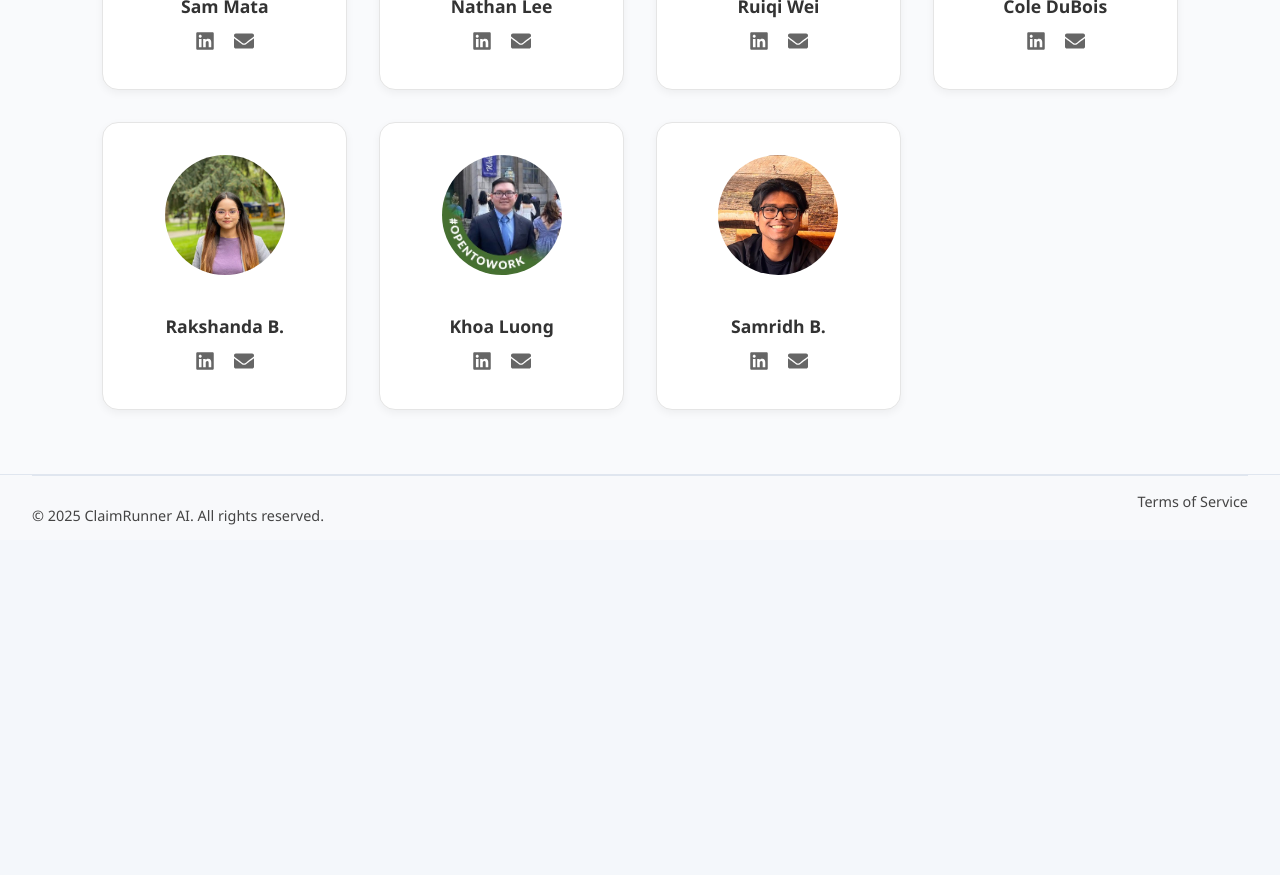
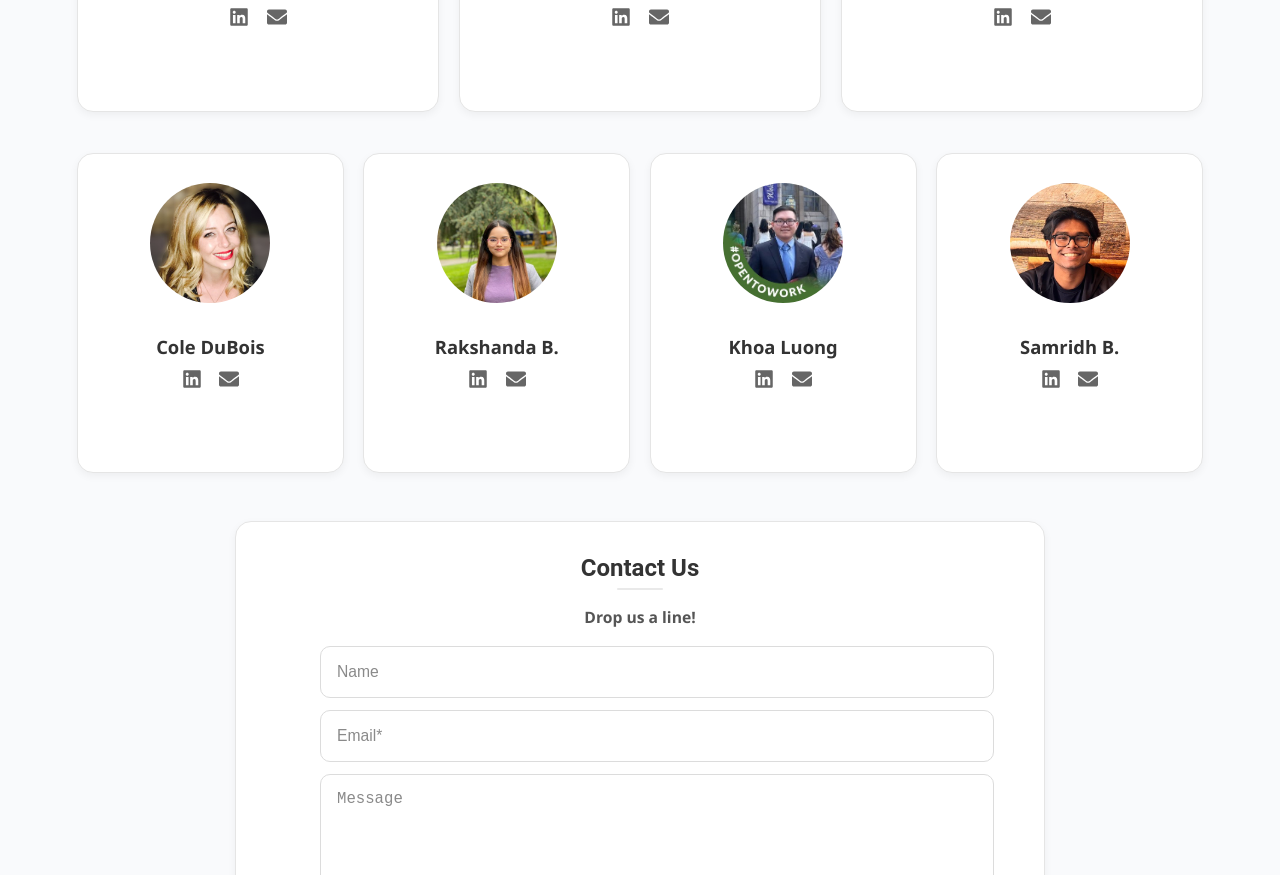
Before and after one commit to rakkshanda/claimrunner.ai, a React (Create React App) app: page /team in a window 1280 px wide. Shown: the part 480-1355 px from the top of the page. Before the commit the page ends 1020 px from the top, so only its background shows below. Built offline with nearby package versions, Linux system fonts and the light colour scheme.

Commit message:
team card layout and ocntact form

```diff
--- a/src/pages/Home.jsx
+++ b/src/pages/Home.jsx
@@ -1,6 +1,6 @@
 import { useNavigate } from 'react-router-dom';
 import './Home.scss';
-import heroImage from '../media/homep.svg';
+import heroImage from '../media/homep.png';
 import missionImage from '../media/mission.svg';
 
 function Home() {
--- a/src/pages/Team.jsx
+++ b/src/pages/Team.jsx
@@ -1,7 +1,7 @@
+import React, { useState } from 'react';
 import './Team.scss';
 import { FaLinkedin, FaEnvelope } from 'react-icons/fa';
 
-import missionImage from '../media/mission.svg';
 import RakshandaImg from '../media/team/Rakshanda.jpeg';
 import SamImg from '../media/team/Sam.jpeg';
 import ColeImg from '../media/team/Cole.jpeg';
@@ -10,10 +10,17 @@ import KhoaImg from '../media/team/Khoa.jpeg';
 import SamridhImg from '../media/team/Samridh.jpeg';
 import NathanImg from '../media/team/Nathan.jpeg';
 
-const team = [
+// ---- Your Google Apps Script endpoint ----
+const CONTACT_URL = 'https://script.google.com/macros/s/AKfycbzpp9mNLOSxhbsgP5Ie8PUAxJ9eHggIbsH5Cgbze-ZZM0FH7RlgJWpRCm4BsZdfLPCU/exec';
+
+
+const firstRow = [
   { name: 'Sam Mata', img: SamImg, linkedin: 'https://www.linkedin.com/in/sam-mata-3048108b/', email: 'sam@claimrunner.ai' },
   { name: 'Nathan Lee', img: NathanImg, linkedin: 'https://www.linkedin.com/in/nathanleeuw/', email: 'nathanlee00873@gmail.com' },
-  { name: 'Ruiqi Wei', img: RuiqiImg, linkedin: 'https://www.linkedin.com/in/ruiqiwei/', email: 'ruwei@uw.edu' },
+  { name: 'Ruiqi Wei', img: RuiqiImg, linkedin: 'https://www.linkedin.com/in/ruiqiwei/', email: 'ruwei@uw.edu' }
+];
+
+const secondRow = [
   { name: 'Cole DuBois', img: ColeImg, linkedin: 'https://www.linkedin.com/in/coledubois/', email: 'contactcole@gmail.com' },
   { name: 'Rakshanda B.', img: RakshandaImg, linkedin: 'https://www.linkedin.com/in/rakkshanda/', email: 'rakksh@uw.edu' },
   { name: 'Khoa Luong', img: KhoaImg, linkedin: 'https://www.linkedin.com/in/khoaluong99/', email: 'khoal@uw.edu' },
@@ -21,25 +28,140 @@ const team = [
 ];
 
 export default function Team() {
+  const [sending, setSending] = useState(false);
+  const [status, setStatus] = useState(null); // { type: 'ok'|'err', msg: string }
+
+  const submitContact = async (e) => {
+    e.preventDefault();
+    const form = e.currentTarget;
+
+    const data = {
+      name: form.name.value.trim(),
+      email: form.email.value.trim(),
+      message: form.message.value.trim(),
+      signup: form.signup.checked, // writes "Yes"/"No" in the "Sign-up" column
+    };
+
+    // minimal validation
+    if (!data.email || !data.message) {
+      setStatus({ type: 'err', msg: 'Please provide at least Email and Message.' });
+      return;
+    }
+
+    try {
+      setSending(true);
+      setStatus(null);
+
+     const payload = new URLSearchParams({
+      name: data.name,
+      email: data.email,
+      message: data.message,
+      signup: data.signup ? 'Yes' : 'No',
+    });
+
+    const res = await fetch(CONTACT_URL, {
+      method: 'POST',
+      // ⚠️ Do NOT set headers here — let the browser set them.
+      body: payload,
+    });
+
+    // Try to read JSON; fall back to res.ok so opaque responses still pass
+    let ok = false;
+    try {
+      const txt = await res.text();
+      ok = (txt && JSON.parse(txt).ok === true) || res.ok;
+    } catch {
+      ok = res.ok || res.type === 'opaque';
+    }
+
+    if (ok) {
+      setStatus({ type: 'ok', msg: 'Thanks! Your message has been sent.' });
+      form.reset();
+    } else {
+      throw new Error('Submission failed');
+    }
+  } catch (err) {
+    setStatus({ type: 'err', msg: 'Could not send right now. Please try again.' });
+  } finally {
+    setSending(false);
+  }
+  };
+
   return (
-    <>
+    <section className="team" aria-labelledby="team-title">
+      <h1 id="team-title">Meet the Team</h1>
 
-      {/* Team section remains the same */}
-      <section className="team">
-        <h1>Meet the Team</h1>
-        <div className="grid">
-          {team.map(({ name, img, linkedin, email }) => (
+      {/* First Row */}
+      <div className="team-row three-cols">
+        {firstRow.map(({ name, img, linkedin, email }) => (
           <article key={name} className="card">
-              <img src={img} alt={name} />
+            <img src={img} alt={`${name} headshot`} loading="lazy" />
             <h3>{name}</h3>
-              <div className="links">
-                <a href={linkedin} target="_blank" rel="noopener noreferrer"><FaLinkedin /></a>
-                <a href={`mailto:${email}`}><FaEnvelope /></a>
+            <div className="links" aria-label={`${name} contact links`}>
+              <a href={linkedin} target="_blank" rel="noopener noreferrer" aria-label={`${name} LinkedIn`}>
+                <FaLinkedin />
+              </a>
+              <a href={`mailto:${email}`} aria-label={`Email ${name}`}>
+                <FaEnvelope />
+              </a>
             </div>
           </article>
         ))}
       </div>
+
+      {/* Second Row */}
+      <div className="team-row four-cols">
+        {secondRow.map(({ name, img, linkedin, email }) => (
+          <article key={name} className="card">
+            <img src={img} alt={`${name} headshot`} loading="lazy" />
+            <h3>{name}</h3>
+            <div className="links" aria-label={`${name} contact links`}>
+              <a href={linkedin} target="_blank" rel="noopener noreferrer" aria-label={`${name} LinkedIn`}>
+                <FaLinkedin />
+              </a>
+              <a href={`mailto:${email}`} aria-label={`Email ${name}`}>
+                <FaEnvelope />
+              </a>
+            </div>
+          </article>
+        ))}
+      </div>
+
+      {/* Contact Us Card */}
+      <div className="contact-card" role="form" aria-labelledby="contact-title">
+        <h2 id="contact-title">Contact Us</h2>
+        <div className="divider" aria-hidden="true" />
+        <p className="lede">Drop us a line!</p>
+
+        <form className="contact-form" onSubmit={submitContact}>
+          <label className="sr-only" htmlFor="contact-name">Name</label>
+          <input id="contact-name" name="name" type="text" placeholder="Name" />
+
+          <label className="sr-only" htmlFor="contact-email">Email</label>
+          <input id="contact-email" name="email" type="email" required placeholder="Email*" />
+
+          <label className="sr-only" htmlFor="contact-message">Message</label>
+          <textarea id="contact-message" name="message" rows="6" required placeholder="Message" />
+
+          <label className="checkbox">
+            <input type="checkbox" name="signup" />
+            <span>Sign up for our email list for updates, promotions, and more.</span>
+          </label>
+
+          <button type="submit" className="send-btn" disabled={sending}>
+            {sending ? 'SENDING…' : 'SEND'}
+          </button>
+
+          {status && (
+            <div
+              className={`contact-status ${status.type}`}
+              role={status.type === 'err' ? 'alert' : 'status'}
+            >
+              {status.msg}
+            </div>
+          )}
+        </form>
+      </div>
     </section>
-    </>
   );
 }
--- a/src/pages/Team.scss
+++ b/src/pages/Team.scss
@@ -1,109 +1,267 @@
-/* ---------- Team page styles ---------- */
-
-/* Mission section (imported from Home) */
-.mission {
-  padding: 4rem 2rem;
-  text-align: center;
-  background: #f0f4ff;
-
-  h2 {
-    font-family: 'Roboto', sans-serif;
-    color: #1169ee;       /* brand blue */
-    margin-bottom: 0.5rem;
-  }
-
-  h4 {
-    color: #333;
-    margin-bottom: 1rem;
-  }
-
-  p {
-    max-width: 700px;
-    margin: 0 auto 2rem;
-    font-size: 1.05rem;
-    line-height: 1.6;
-  }
-
-  img {
-    max-width: 100px;
-  }
-}
-
-/* Team section wrapper */
 .team {
-  padding: 4rem 8%;
+  padding: clamp(2rem, 3vw + 1rem, 4rem) clamp(4%, 6vw, 8%);
   background: #f9fafc;
   text-align: center;
 
   h1 {
     font-family: 'Roboto', sans-serif;
-    font-size: 2.2rem;
-    margin-bottom: 3rem;
+    font-size: clamp(1.6rem, 1.2rem + 1.5vw, 2.4rem);
+    margin-bottom: clamp(1.5rem, 1rem + 2vw, 3rem);
     color: #1169ee;
   }
 
-  /* Responsive grid for member cards */
-  .grid {
+  /* Grid rows */
+  .team-row {
     display: grid;
-    grid-template-columns: repeat(auto-fit, minmax(220px, 1fr));
-    gap: 2rem;
+    gap: clamp(1rem, 1.5vw, 2rem);
+    margin-bottom: clamp(1.5rem, 1rem + 2vw, 3rem);
   }
 
-  /* Individual team card */
+  /* Desktop defaults */
+  .three-cols {
+    grid-template-columns: repeat(3, minmax(220px, 1fr));
+  }
+  .four-cols {
+    grid-template-columns: repeat(4, minmax(220px, 1fr));
+  }
+
   .card {
     background: #fff;
-    padding: 2rem 1.5rem;
+    padding: clamp(1rem, 1rem + 1vw, 2rem) clamp(1rem, 1rem + 0.5vw, 1.5rem);
     border: 1px solid #e5e5e5;
     border-radius: 1rem;
     box-shadow: 0 3px 8px rgba(0, 0, 0, 0.05);
     transition: transform 0.25s ease, box-shadow 0.25s ease;
+    display: flex;
+    flex-direction: column;
+    align-items: center;
+    min-height: 260px;
 
-    &:hover {
-      transform: translateY(-6px);
-      box-shadow: 0 6px 16px rgba(0, 0, 0, 0.08);
+    /* Hover only on devices that support it */
+    @media (hover: hover) and (pointer: fine) {
+      &:hover {
+        transform: translateY(-6px);
+        box-shadow: 0 6px 16px rgba(0, 0, 0, 0.08);
+      }
     }
 
     img {
-      width: 120px;
-      height: 120px;
+      width: clamp(96px, 10vw, 120px);
+      height: clamp(96px, 10vw, 120px);
       object-fit: cover;
       border-radius: 50%;
-      margin-bottom: 1rem;
+      margin-bottom: 0.9rem;
+      flex-shrink: 0;
     }
 
     h3 {
-      font-size: 1.1rem;
-      margin-bottom: 0.75rem;
+      font-size: clamp(1rem, 0.95rem + 0.4vw, 1.15rem);
+      margin-bottom: 0.6rem;
       color: #333;
       font-weight: 700;
+      line-height: 1.2;
+      word-break: break-word;
+      max-width: 18ch;
     }
 
     .links {
       display: flex;
       justify-content: center;
-      gap: 1.2rem;
-      font-size: 1.25rem;
+      gap: 1.1rem;
+      font-size: clamp(1.1rem, 1rem + 0.4vw, 1.25rem);
 
       a {
         color: #666;
         transition: color 0.2s ease;
-
-        &:hover {
+        &:hover,
+        &:focus-visible {
           color: #1169ee;
+          outline: none;
         }
       }
     }
   }
 
-  /* Mobile tweaks for card sizes */
-  @media (max-width: 480px) {
-    .card {
-      padding: 1.5rem 1rem;
-
-      img {
-        width: 100px;
-        height: 100px;
-      }
+  /* Tablet: 2 columns */
+  @media (max-width: 1024px) {
+    .three-cols {
+      grid-template-columns: repeat(2, minmax(220px, 1fr));
+    }
+    .four-cols {
+      grid-template-columns: repeat(2, minmax(220px, 1fr));
     }
   }
+
+  /* Mobile: 1 column */
+  @media (max-width: 640px) {
+    .three-cols,
+    .four-cols {
+      grid-template-columns: 1fr;
+    }
+
+    .card {
+      min-height: auto;
+    }
+  }
+
+  /* Reduced motion respect */
+  @media (prefers-reduced-motion: reduce) {
+    .card {
+      transition: none;
+    }
+  }
+
+  /* ---------- Contact Us Card (match white team cards) ---------- */
+.contact-card {
+  /* match .card look */
+  background: #fff;
+  color: #333;
+  border: 1px solid #e5e5e5;
+  border-radius: 1rem;
+  box-shadow: 0 3px 8px rgba(0, 0, 0, 0.05);
+
+  /* layout */
+  margin: 3rem auto 0;
+  width: min(760px, 100%);
+  padding: 2rem 1.5rem;
+  text-align: center;
+
+  h2 {
+    font-family: 'Roboto', system-ui, -apple-system, Segoe UI, Arial, sans-serif;
+    font-weight: 700;
+    font-size: clamp(1.15rem, 1rem + .8vw, 1.5rem);
+    color: #333; /* keep heading dark like name titles */
+    margin: 0 0 .35rem;
+  }
+
+  .divider {
+    width: 46px;
+    height: 2px;
+    background: #e9e9e9;
+    margin: .4rem auto 1rem;
+    border-radius: 2px;
+  }
+
+  .lede {
+    color: #555;
+    font-weight: 600;
+    font-size: .98rem;
+    margin-bottom: 1.1rem;
+  }
+
+  /* form layout */
+  .contact-form {
+    text-align: left;
+    width: min(640px, 100%);
+    margin: 0 auto;
+    display: grid;
+    gap: 12px;
+  }
+
+  /* inputs (light, like cards) */
+  .contact-form input[type="text"],
+  .contact-form input[type="email"],
+  .contact-form textarea {
+    width: 100%;
+    background: #fff;
+    color: #333;
+    border: 1px solid #dcdcdc;
+    border-radius: 10px;
+    padding: 0.9rem 1rem;
+    font-size: 0.98rem;
+    line-height: 1.35;
+    outline: none;
+    transition: border-color .2s ease, box-shadow .2s ease, background .2s ease;
+
+    &::placeholder { color: #8a8a8a; }
+
+    &:hover { border-color: #c9c9c9; }
+
+    &:focus {
+      border-color: #1169ee;
+      box-shadow: 0 0 0 3px rgba(17, 105, 238, 0.18);
+      background: #fff;
+    }
+  }
+
+  .contact-form textarea {
+    resize: vertical;
+    min-height: 140px;
+  }
+
+  /* checkbox row */
+  .checkbox {
+    display: grid;
+    grid-template-columns: 20px 1fr;
+    align-items: start;
+    gap: 10px;
+    color: #555;
+    font-size: 0.95rem;
+    line-height: 1.35;
+
+    input[type="checkbox"] {
+      width: 18px;
+      height: 18px;
+      margin-top: 2px;
+      accent-color: #1169ee;
+      border-radius: 4px;
+    }
+  }
+
+  /* primary action button (theme blue on white card) */
+  .send-btn {
+    justify-self: center;
+    margin-top: .35rem;
+    background: #1169ee;
+    color: #fff;
+    border: 1px solid #1169ee;
+    border-radius: 10px;
+    padding: .8rem 1.5rem;
+    font-weight: 800;
+    letter-spacing: .14em;
+    font-size: .92rem;
+    cursor: pointer;
+    transition: transform .15s ease, box-shadow .2s ease, background .2s ease;
+
+    @media (hover: hover) and (pointer: fine) {
+      &:hover { transform: translateY(-1px); box-shadow: 0 8px 18px rgba(17, 105, 238, .28); background: #0f5fd6; border-color: #0f5fd6; }
+    }
+    &:active { transform: translateY(0); }
+    &:focus-visible { outline: 3px solid rgba(17,105,238,.45); outline-offset: 3px; }
+    &[disabled] { opacity: .7; cursor: not-allowed; }
+  }
+
+  /* status text */
+  .contact-status {
+    text-align: center;
+    margin-top: .6rem;
+    font-size: .96rem;
+    &.ok  { color: #1169ee; }
+    &.err { color: #c62828; }
+  }
+
+  /* sr-only utility (if not already present elsewhere) */
+  .sr-only {
+    position: absolute !important;
+    height: 1px; width: 1px;
+    overflow: hidden; clip: rect(1px, 1px, 1px, 1px);
+    white-space: nowrap; border: 0; padding: 0; margin: -1px;
+  }
 }
+
+/* responsive polish */
+@media (max-width: 640px) {
+  .contact-card {
+    padding: 1.25rem 1rem 1.4rem;
+    .contact-form { gap: 10px; }
+    .send-btn { width: 140px; }
+  }
+}
+
+/* reduced motion */
+@media (prefers-reduced-motion: reduce) {
+  .contact-card .send-btn { transition: none; }
+  .contact-card input, .contact-card textarea { transition: none; }
+}
+
+}
```
Also changed, not shown: src/media/homep.png (added). Lines whose indentation alone changed are shown as unchanged.
